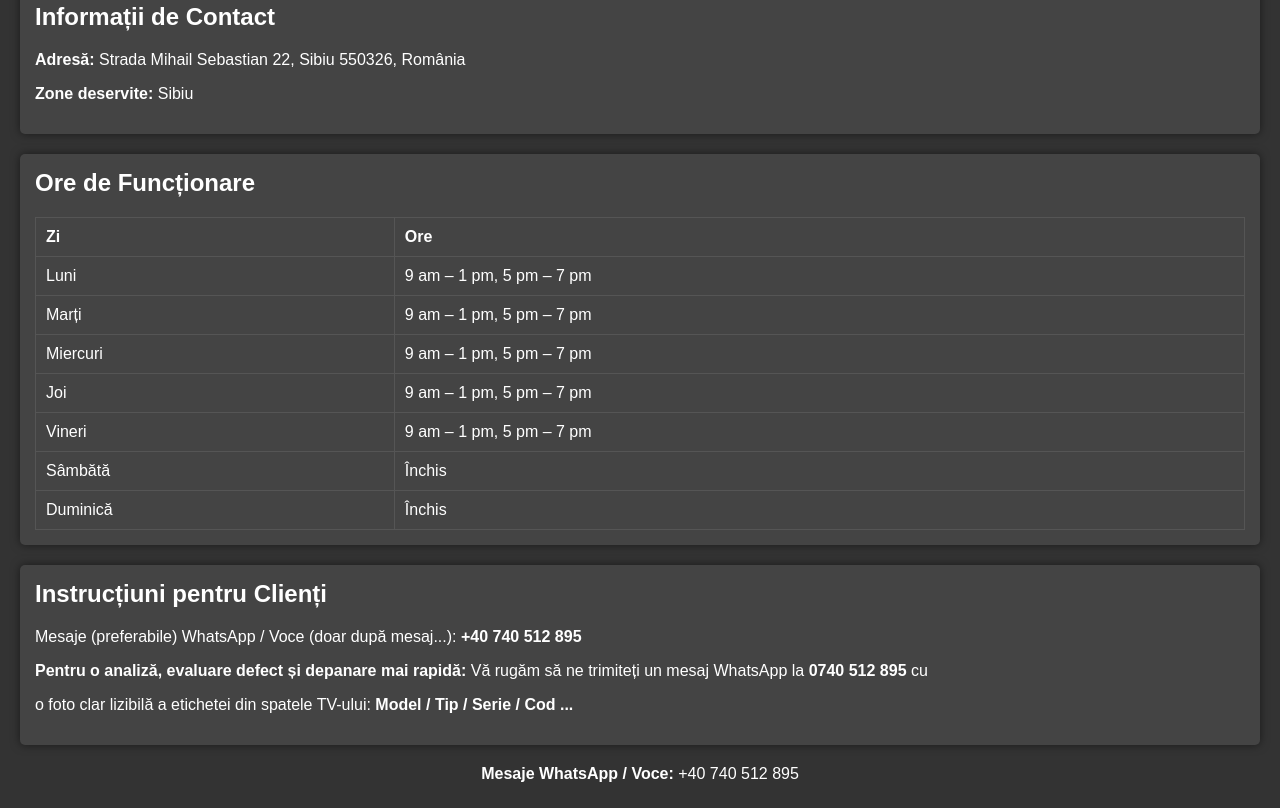
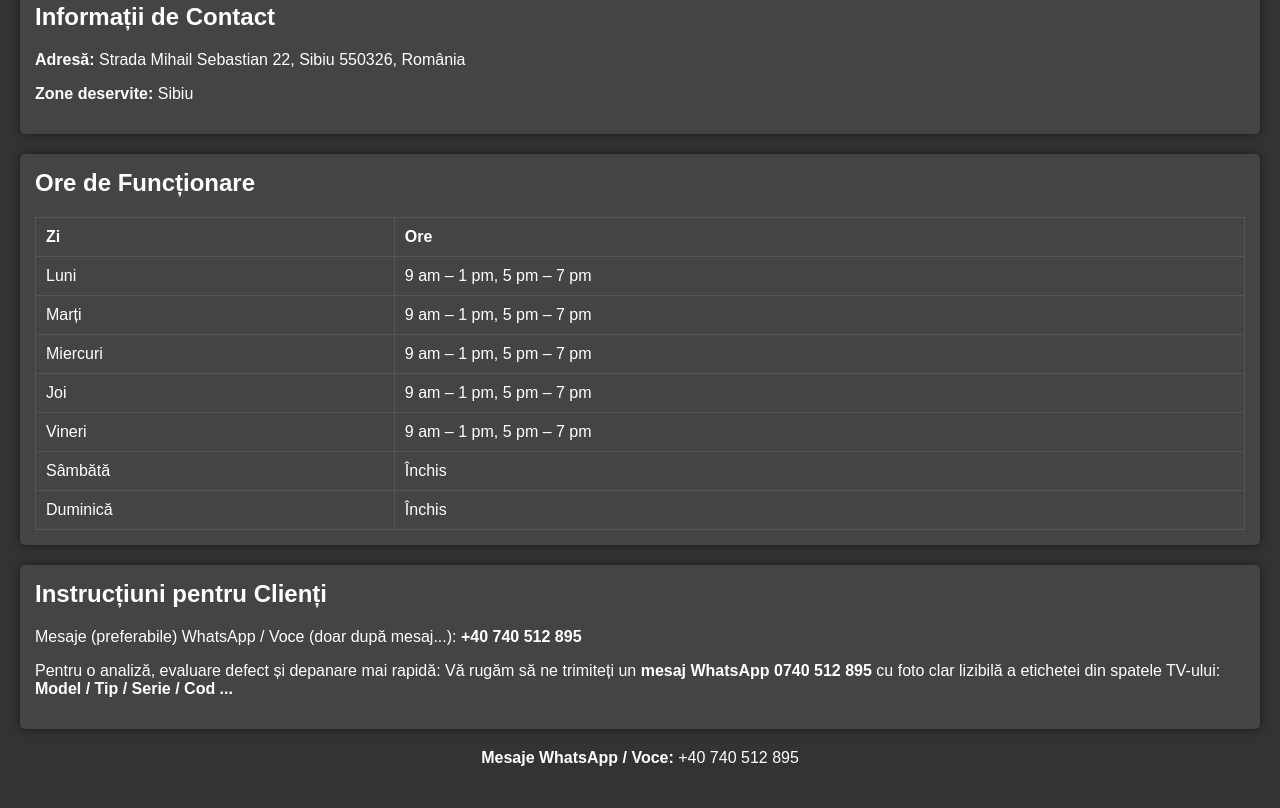
Before and after one commit to didigus/Reparatii_TV_Sub_Arini_Sibiu, a plain HTML site: page index.html in a window 1280 px wide. Shown: the part 393-1201 px from the top of the page. Drawn offline with Linux system fonts and the light colour scheme.

Commit message:
Update index.html

```diff
--- a/index.html
+++ b/index.html
@@ -122,8 +122,8 @@
         <div class="instructions">
             <h2>Instrucțiuni pentru Clienți</h2>
             <p>Mesaje (preferabile) WhatsApp / Voce (doar după mesaj...):<strong> +40 740 512 895 </strong></p>
-            <p><strong>Pentru o analiză, evaluare defect și depanare mai rapidă:</strong> Vă rugăm să ne trimiteți un mesaj WhatsApp la <strong>0740 512 895</strong> cu </p>
-            <p>o foto clar lizibilă a etichetei din spatele TV-ului: <strong> Model / Tip / Serie / Cod ... </strong></p>
+            <p>Pentru o analiză, evaluare defect și depanare mai rapidă: Vă rugăm să ne trimiteți un
+                <strong>mesaj WhatsApp 0740 512 895</strong> cu foto clar lizibilă a etichetei din spatele TV-ului: <strong> Model / Tip / Serie / Cod ... </strong></p>
         </div>
         <div class="contact">
             <p><strong>Mesaje WhatsApp / Voce:</strong> +40 740 512 895</p>
```
